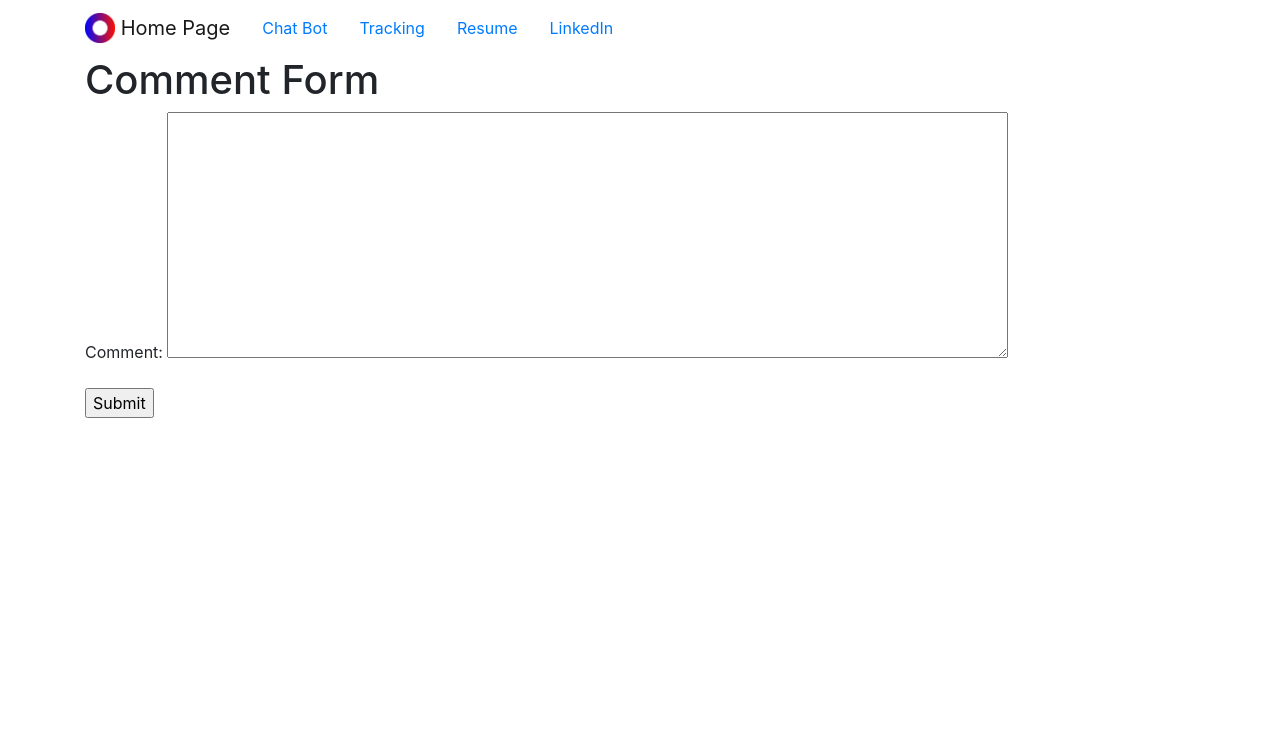
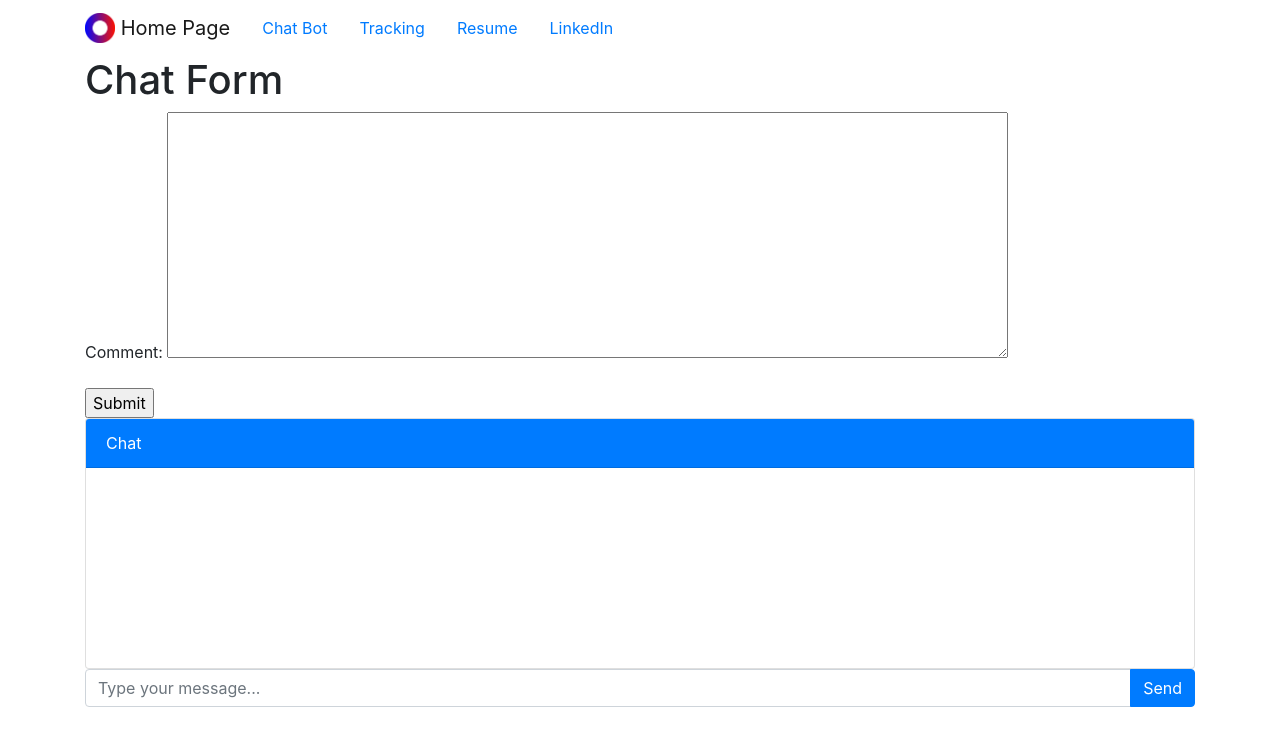
Before and after one commit to mcgowee/earl_mcgowen_project, a Django app: page /demoforms/comment in a window 1280 px wide. Shown: the top 746 px of the page. Run offline with Django 5.2, Linux system fonts and the light colour scheme; parts of the project's set-up code (start-up, migrations or seed data) failed here and were passed over; some libraries are stand-ins or nearby versions.

Commit message:
20240319

```diff
--- a/demoforms/templates/comment.html
+++ b/demoforms/templates/comment.html
@@ -1,8 +1,73 @@
 {% extends 'pages/base.html' %}
+
+
+{% block styles %}
+<style>
+    body, html {
+      height: 100%;
+    }
+
+    .messages-box {
+      flex: 1;
+      overflow-y: auto;
+    }
+
+    .messages-list {
+      padding-left: 0;
+    }
+
+    .message {
+      margin-bottom: 15px;
+      list-style: none;
+    }
+
+    .message-text {
+      padding: 10px;
+      border-radius: 5px;
+    }
+
+    .sent {
+      background-color: #dcf8c6;
+      align-self: flex-end;
+    }
+
+    .received {
+      background-color: #f1f0f0;
+      align-self: flex-start;
+    }
+
+    .message-form {
+      display: flex;
+      position: fixed;
+      bottom: 0;
+      left: 0;
+      right: 0;
+      padding: 10px;
+      background-color: #f8f9fa;
+    }
+
+    .message-input {
+      flex: 1;
+      border-radius: 0;
+      border-right: none;
+    }
+
+    .btn-send {
+      border-radius: 0;
+    }
+
+    .chat-container {
+      height: 100%;
+      display: flex;
+      flex-direction: column;
+    }
+  </style>
+{% endblock %}
+
 
 {% block content %}
 
-<h1>Comment Form</h1>
+<h1>Chat Form</h1>
 
     <!-- Display success message -->
     {% if messages %}
@@ -13,6 +78,12 @@
         </ul>
     {% endif %}
 
+    <form method="post">
+        {% csrf_token %}
+        {{ form.as_p }}
+        <input type="submit" value="Submit">
+    </form>
+
     <!-- Display user's question and AI's reply -->
     {% if ai_reply %}
         <h2>Your Question:</h2>
@@ -22,10 +93,90 @@
         <p>{{ ai_reply }}</p>
     {% endif %}
 
-    <form method="post">
-        {% csrf_token %}
-        {{ form.as_p }}
-        <input type="submit" value="Submit">
-    </form>
 
+<div class="chat-container">
+  <div class="card flex-grow-1">
+    <div class="card-header bg-primary text-white">Chat</div>
+    <div class="card-body messages-box">
+
+      <ul class="list-unstyled messages-list">
+
+        {% for chat in chats %}
+          {% if chat.user == request.user %}
+
+            <li class="message sent">
+          <div class="message-text">
+            <div class="message-sender">
+              <b>You</b>
+            </div>
+            <div class="message-content">
+              {{chat.message}}
+            </div>
+          </div>
+        </li>
+
+        <li class="message received">
+          <div class="message-text">
+            <div class="message-sender">
+              <b>AI Chatbot</b>
+            </div>
+            <div class="message-content">
+              {{chat.response}}
+            </div>
+          </div>
+        </li>
+
+          {% endif %}
+        {% endfor %}
+
+      </ul>
+
+    </div>
+    <br><br>
+    <br><br>
+    <br><br>
+  </div>
+  <form class="message-form">
+    {%csrf_token%}
+    <div class="input-group">
+      <input type="text" class="form-control message-input" placeholder="Type your message...">
+      <div class="input-group-append">
+        <button type="submit" class="btn btn-primary btn-send">Send</button>
+      </div>
+    </div>
+  </form>
+</div>
+
+
+
+<script>
+    const messagesList = document.querySelector('.messages-list');
+    const messageForm = document.querySelector('.message-form');
+    const messageInput = document.querySelector('.message-input');
+
+    messageForm.addEventListener('submit', event => {
+      event.preventDefault();
+
+    const message = messageInput.value.trim();
+    if (message.length === 0) {
+      return;
+    }
+
+    const messageItem = document.createElement('li');
+    messageItem.classList.add('message', 'sent');
+    messageItem.innerHTML = `
+        <div class="message-text">
+            <div class="message-sender">
+                <b>You</b>
+            </div>
+            <div class="message-content">
+                ${message}
+            </div>
+        </div>`;
+    messagesList.appendChild(messageItem);
+
+    });
+
+
+</script>
 {% endblock %}
```
